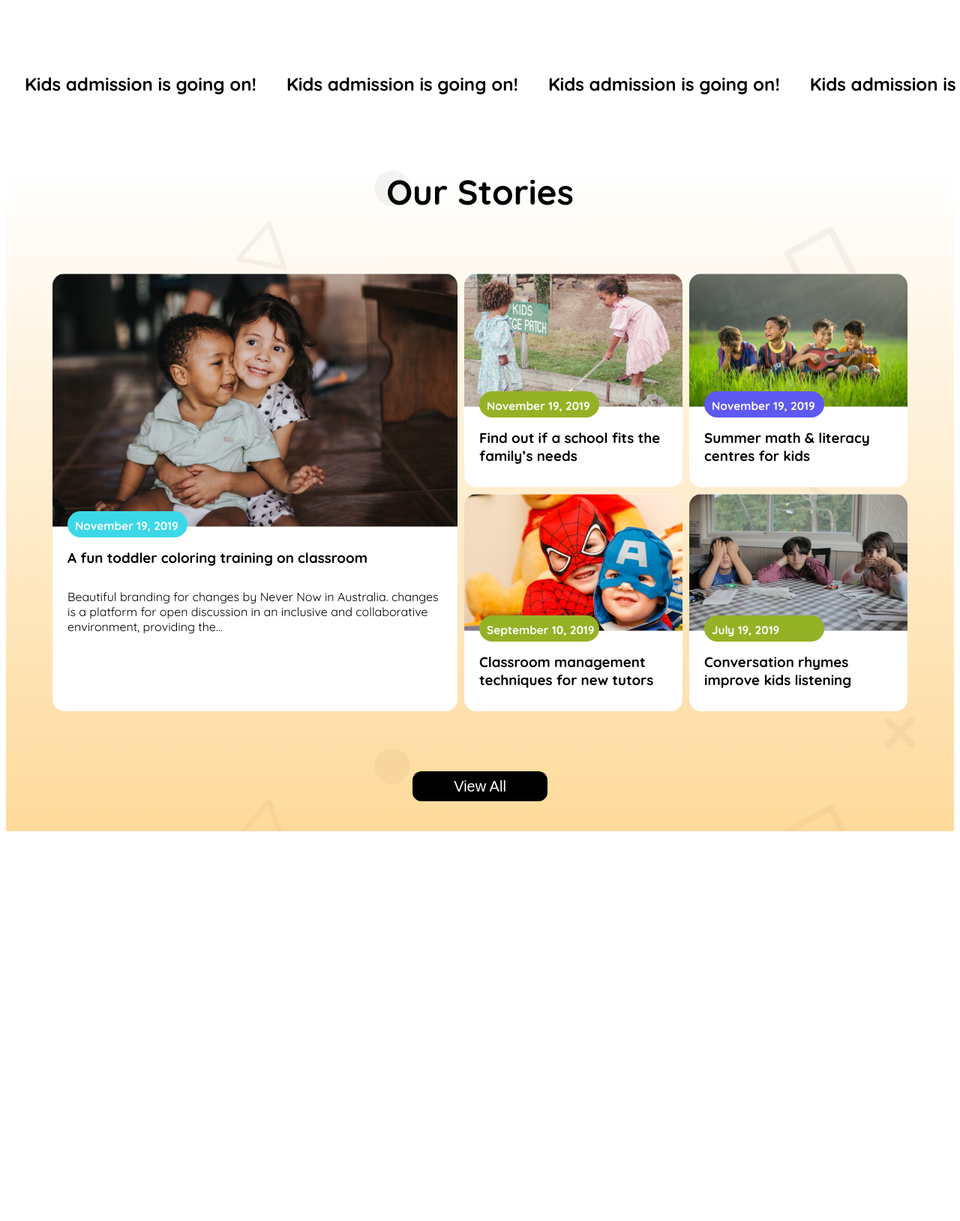
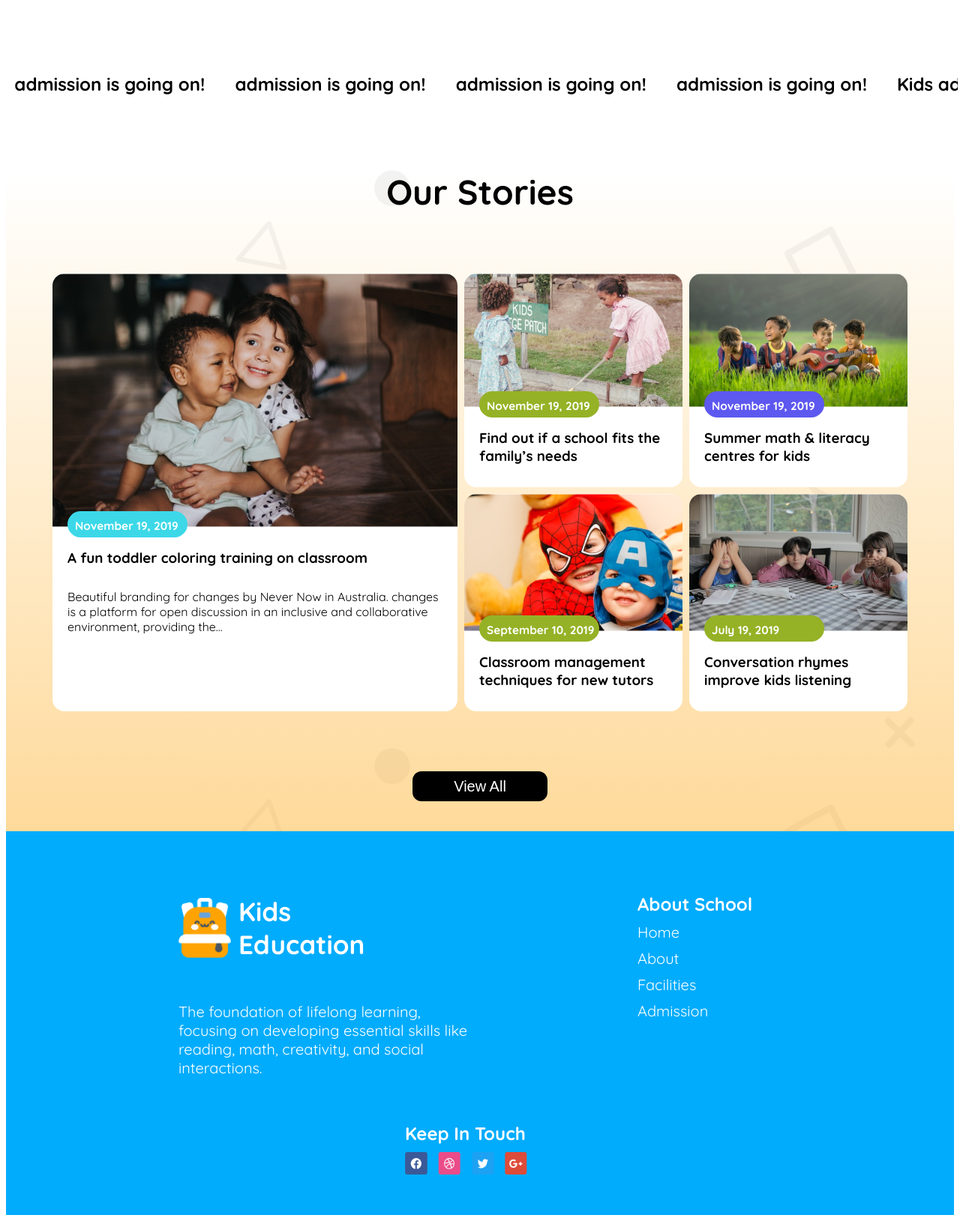
Before and after one commit to rubyrepo/B11A2, a plain HTML site: page index.html in a window 1280 px wide. Shown: the part 1507-3136 px from the top of the page at 75% size. Before the commit the page ends 2624 px from the top, so only its background shows below. Drawn offline with Linux system fonts and the light colour scheme.

Commit message:
fifth commit

```diff
--- a/index.html
+++ b/index.html
@@ -43,25 +43,19 @@
                     <img src="./assets/kinder.png" alt="">
 
                     <h3>Kinder (3-6) Years</h3>
-                    <p>Cum sociis natoque penatibus et magnis
-                        dis parturient montes, nascetur ridiculus
-                        mu sdis parturient</p>
+                    <p>A playful age of learning and growth, building creativity, independence, and social skills. while..</p>
                     <button style="color: rgba(100, 200, 255, 1);">Read More</button>
                 </div>
                 <div id="curriculum-child-02">
                     <img src="./assets/elementary.png" alt="">
                     <h3>Elementary School</h3>
-                    <p>Cum sociis natoque penatibus et magnis
-                        dis parturient montes, nascetur ridiculus
-                        mu sdis parturient</p>
+                    <p>A time for developing academic skills, critical thinking, and friendships while exploring a vari...</p>
                     <button style="color: rgba(240, 170, 0, 1);">Read More</button>
                 </div>
                 <div id="curriculum-child-03">
                     <img src="./assets/middle.png" alt="">
                     <h3>Middle (10-16) Years</h3>
-                    <p>Cum sociis natoque penatibus et magnis
-                        dis parturient montes, nascetur ridiculus
-                        mu sdis parturient</p>
+                    <p>A transitional period where children develop more independence, refine their academic abilities....</p>
                     <button style="color: rgba(135, 0, 255, 1);">Read More</button>
                 </div>
             </div>
@@ -77,24 +71,24 @@
         <section id="marquee">
             <div id="admission">
                 <div class="marquee-content">
+                    <h2>admission is going on!</h2>
+                    <h2>admission is going on!</h2>
+                    <h2>admission is going on!</h2>
+                    <h2>admission is going on!</h2>
+                    <h2>admission is going on!</h2>
+                    <h2>admission is going on!</h2>
                     <h2>Kids admission is going on!</h2>
-                    <h2>Kids admission is going on!</h2>
-                    <h2>Kids admission is going on!</h2>
-                    <h2>Kids admission is going on!</h2>
-                    <h2>Kids admission is going on!</h2>
-                    <h2>Kids admission is going on!</h2>
-                    <h2>Kids admission is going on!</h2>
-                    <h2>Kids admission is going on!</h2>
+                    <h2>admission is going on!</h2>
                 </div>
                 <div class="marquee-content">
-                    <h2>Kids admission is going on!</h2>
-                    <h2>Kids admission is going on!</h2>
-                    <h2>Kids admission is going on!</h2>
-                    <h2>Kids admission is going on!</h2>
-                    <h2>Kids admission is going on!</h2>
-                    <h2>Kids admission is going on!</h2>
-                    <h2>Kids admission is going on!</h2>
-                    <h2>Kids admission is going on!</h2>
+                    <h2>admission is going on!</h2>
+                    <h2>admission is going on!</h2>
+                    <h2>admission is going on!</h2>
+                    <h2>admission is going on!</h2>
+                    <h2>admission is going on!</h2>
+                    <h2>admission is going on!</h2>
+                    <h2>admission is going on!</h2>
+                    <h2>admission is going on!</h2>
                 </div>
             </div>
 
@@ -142,7 +136,32 @@
         </section>
     </main>
     <footer>
+        <div id="footer-div-01">
+            <div id="footer-div-01-01">
+                <img src="./assets/logo2.png" alt="School Logo">
+                <p>Kids <br> Education</p>
+            </div>
+            <p id="ppop">The foundation of lifelong learning, focusing on developing essential skills like reading, math, creativity, and social interactions.</p>
+        </div>
+        <div id="footer-div-02">
+            <ul>
+                <h4>About School</h4>
+                <li><a href="">Home</a></li>
+                <li><a href="">About</a></li>
+                <li><a href="">Facilities</a></li>
+                <li><a href="">Admission</a></li>
+            </ul>
+        </div>
+        <div id="footer-div-03">
+            <h5>Keep In Touch</h5>
+            <div id="KIT-image">
+                <img src="./assets/fb.png" alt="Facebook">
+                <img src="./assets/dribble.png" alt="Dribble">
+                <img src="./assets/twitter.png" alt="Twitter">
+                <img src="./assets/google+.png" alt="Google+">
+            </div>
+        </div>
+    </footer>
 
-    </footer>
 </body>
 </html>
--- a/styles/school.css
+++ b/styles/school.css
@@ -173,21 +173,21 @@ button, a {
 
 .marquee-content {
     display: flex;
-    animation: marquee 20s linear infinite; /* Seamless scrolling */
-    white-space: nowrap; /* Prevent wrapping */
+    animation: marquee 20s linear infinite;
+    white-space: nowrap;
 }
 
 #admission h2 {
-    margin: 0 20px; /* Adjust spacing between items */
+    margin: 0 20px;
     white-space: nowrap;
 }
 
 @keyframes marquee {
     0% {
-        transform: translateX(0); /* Start from the initial position */
+        transform: translateX(0);
     }
     100% {
-        transform: translateX(-100%); /* Move completely out of view */
+        transform: translateX(-100%);
     }
 }
 #stories{
@@ -286,7 +286,81 @@ button, a {
     margin-top: -20px;
     margin-bottom: 30px;
 }
+footer {
+    width: 100%;
+    background-color: rgba(1, 172, 253, 1);
+    display: flex;
+    justify-content: space-evenly;
+    padding: 50px 20px;
+    box-sizing: border-box;
+    flex-wrap: wrap;
+}
 
+#footer-div-01, #footer-div-02, #footer-div-03 {
+    flex: 1 1 30%;
+    max-width: 400px;
+    margin: 0 10px;
+    box-sizing: border-box;
+    margin-left: 210px;
+}
+
+#footer-div-01-01 {
+    display: flex;
+    align-items: center;
+    margin-bottom: 10px;
+}
+
+#footer-div-01-01 img {
+    height: 80px;
+    width: 70px;
+    margin-right: 10px;
+}
+
+#footer-div-01-01 p {
+    font-size: 2.188rem;
+    color: white;
+    font-weight: 700;
+}
+
+#ppop {
+    font-size: 1.25rem;
+    color: white;
+    max-width: 400px;
+}
+
+#footer-div-02 ul {
+    padding: 0;
+    margin: 0;
+}
+
+#footer-div-02 h4 {
+    font-size: 1.5rem;
+    margin-bottom: 10px;
+    color: white;
+}
+
+#footer-div-02 a {
+    text-decoration: none;
+    color: white;
+    font-size: 1.25rem;
+}
+
+#footer-div-02 li {
+    list-style: none;
+    margin-top: 10px;
+}
+
+#footer-div-03 h5 {
+    font-size: 1.5rem;
+    margin-bottom: 10px;
+    color: white;
+}
+
+#KIT-image img {
+    height: 30px;
+    width: 30px;
+    margin-right: 10px;
+}
 @media (max-width: 768px) {
     nav div h1, nav ul, nav button{
         display: none;
@@ -367,4 +441,14 @@ button, a {
         margin-top: -10px;
         margin-bottom: 20px;
     }
+    footer {
+        flex-direction: column;
+        padding: 20px;
+    }
+
+    #footer-div-01, #footer-div-02, #footer-div-03 {
+        flex: 1 1 100%;
+        margin-bottom: 20px;
+        margin-left: 10px;
+    }
 }
```
Also changed, not shown: assets/logo2.png (added).
